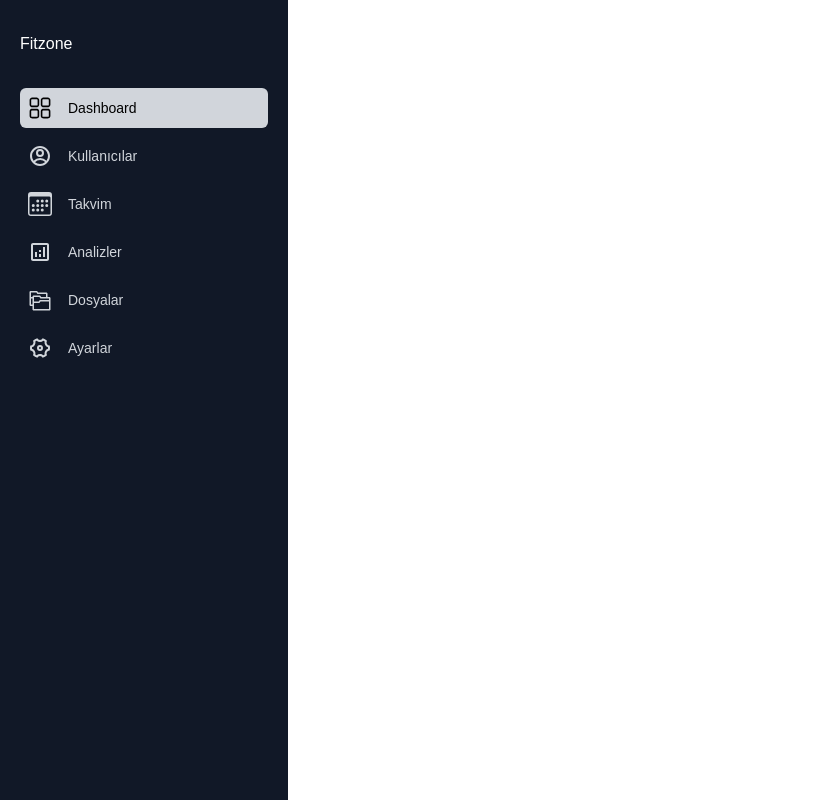
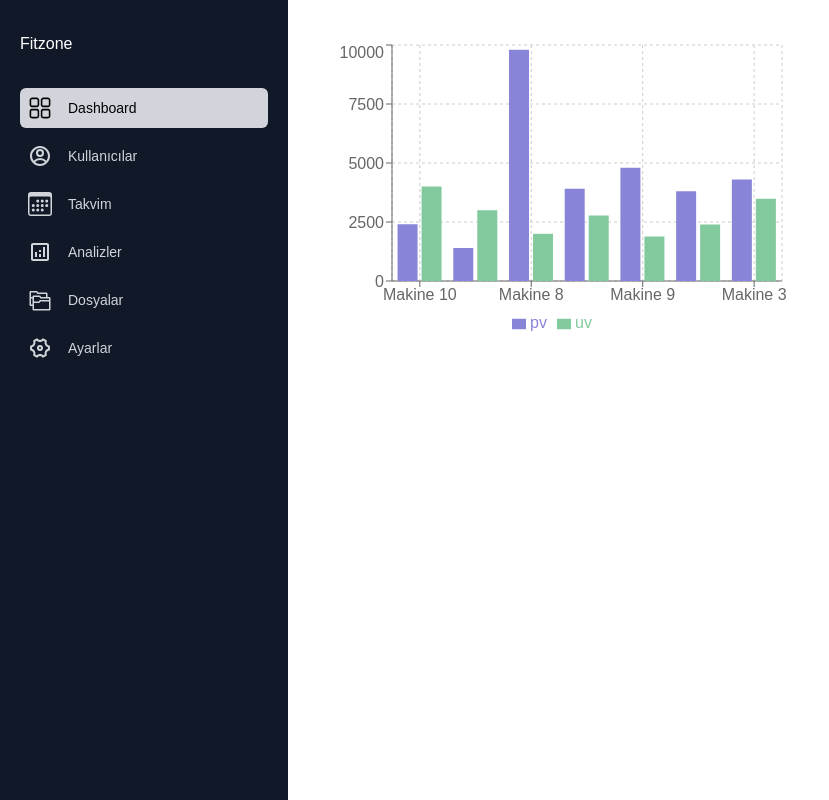
Before and after one commit to yusufaliselek/FitzoneApp, a React (Create React App) app in the folder Client/WebClient/: page /dashboard in a window 1280 px wide. Shown: the whole page, without its empty margins (0-829 px from the left). Built offline with nearby package versions, Linux system fonts and the light colour scheme.

Commit message:
some fixes

```diff
--- a/Client/WebClient/src/components/Nav/Nav.tsx
+++ b/Client/WebClient/src/components/Nav/Nav.tsx
@@ -64,7 +64,7 @@ const Nav = ({ pageName }: { pageName: string }) => {
                 {Menus.map((Menu, index) => (
                     <Link to={Menu.link} key={index}
                         className={`flex  rounded-md p-2 cursor-pointer hover:bg-light-white
-                            text-sm items-center gap-x-4 mt-2 ${pageName == Menu.title ? "bg-gray-300 text-black" : "text-gray-300"}`}>
+                            text-sm items-center gap-x-4 mt-2 ${pageName === Menu.title ? "bg-gray-300 text-black" : "text-gray-300"}`}>
                         {Menu.icon}
                         <span className={`${!open && "hidden"} origin-left duration-200`}>
                             {Menu.title}
--- a/Client/WebClient/src/pages/Dashboard.tsx
+++ b/Client/WebClient/src/pages/Dashboard.tsx
@@ -59,9 +59,9 @@ const Dashboard = () => {
         <div className='flex w-screen h-screen'>
             {
                 loading ?
-                    <div className='flex max-w-screen-lg'>
-                        <Nav pageName='Dashboard'/>
-                            <ResponsiveContainer width="100%" height="100%">
+                    <div className='flex'>
+                        <Nav pageName='Dashboard' />
+                            <div className='grid grid-cols-3 gap-4 w-full h-auto px-6 py-10'>
                                 <BarChart
                                     width={500}
                                     height={300}
@@ -81,7 +81,9 @@ const Dashboard = () => {
                                     <Bar dataKey="pv" fill="#8884d8" />
                                     <Bar dataKey="uv" fill="#82ca9d" />
                                 </BarChart>
-                            </ResponsiveContainer>
+
+
+                            </div>
                         </div>
                     :
                     <Spinner color='blue' />
```
